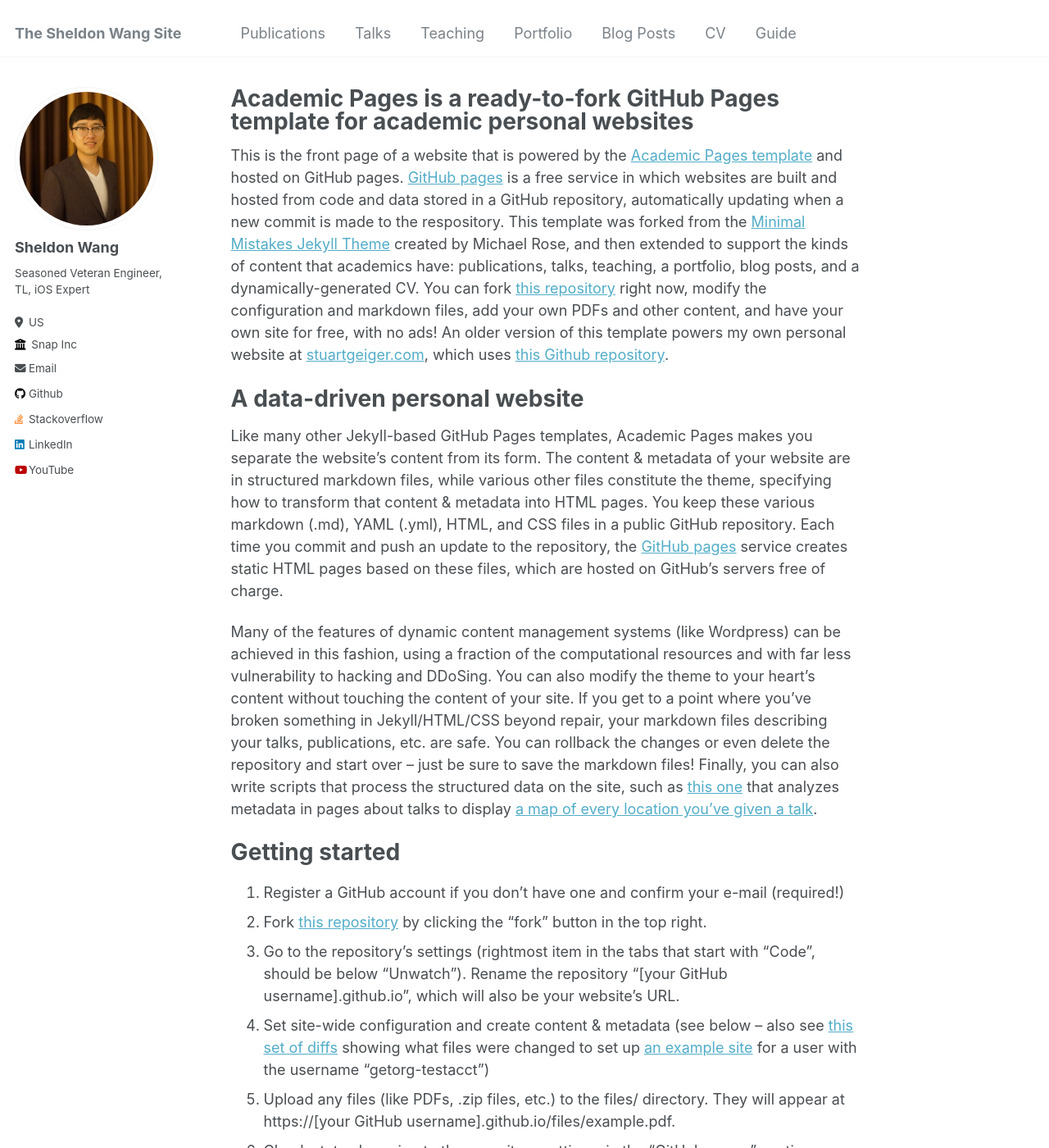
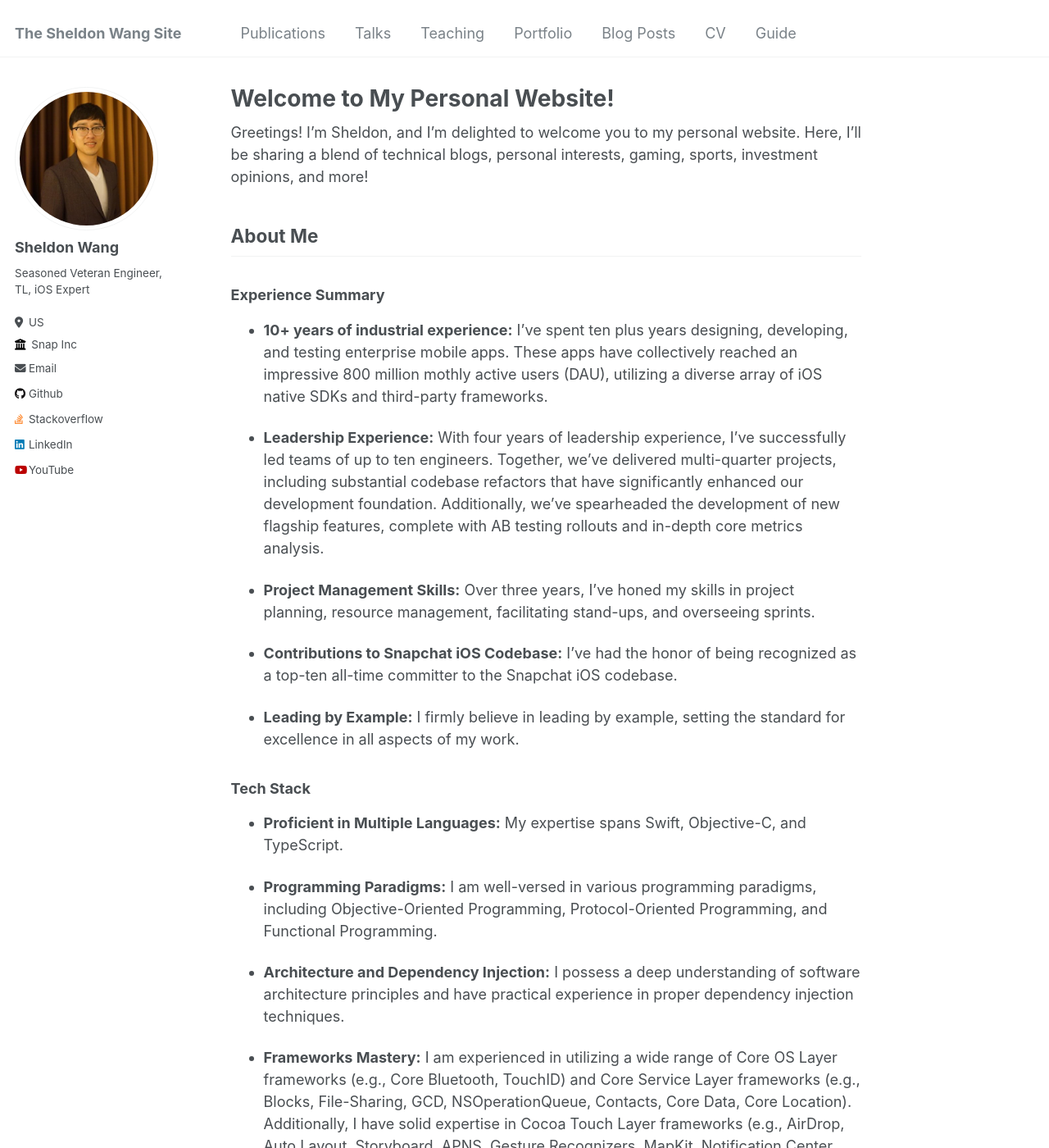
Before and after one commit to SheldonWangRJT/SheldonWangRJT.Github.io, a Jekyll site: the page built from _pages/about.md, in a window 1280 px wide and 1400 px high. Shown: the whole window at 82% size. Built offline with Jekyll 4.4.1, drawn with Linux system fonts in a browser that asks for light colours; some of the changed text lies outside the part shown.

Commit message:
about 0.1

```diff
--- a/_pages/about.md
+++ b/_pages/about.md
@@ -1,49 +1,38 @@
 ---
 permalink: /
-title: "Academic Pages is a ready-to-fork GitHub Pages template for academic personal websites"
+title: "Welcome to My Personal Website!"
 author_profile: true
 redirect_from:
   - /about/
   - /about.html
 ---
 
-This is the front page of a website that is powered by the [Academic Pages template](https://github.com/academicpages/academicpages.github.io) and hosted on GitHub pages. [GitHub pages](https://pages.github.com) is a free service in which websites are built and hosted from code and data stored in a GitHub repository, automatically updating when a new commit is made to the respository. This template was forked from the [Minimal Mistakes Jekyll Theme](https://mmistakes.github.io/minimal-mistakes/) created by Michael Rose, and then extended to support the kinds of content that academics have: publications, talks, teaching, a portfolio, blog posts, and a dynamically-generated CV. You can fork [this repository](https://github.com/academicpages/academicpages.github.io) right now, modify the configuration and markdown files, add your own PDFs and other content, and have your own site for free, with no ads! An older version of this template powers my own personal website at [stuartgeiger.com](http://stuartgeiger.com), which uses [this Github repository](https://github.com/staeiou/staeiou.github.io).
+Greetings! I'm Sheldon, and I'm delighted to welcome you to my personal website. Here, I'll be sharing a blend of technical blogs, personal interests, gaming, sports, investment opinions, and more!
 
-A data-driven personal website
-======
-Like many other Jekyll-based GitHub Pages templates, Academic Pages makes you separate the website's content from its form. The content & metadata of your website are in structured markdown files, while various other files constitute the theme, specifying how to transform that content & metadata into HTML pages. You keep these various markdown (.md), YAML (.yml), HTML, and CSS files in a public GitHub repository. Each time you commit and push an update to the repository, the [GitHub pages](https://pages.github.com/) service creates static HTML pages based on these files, which are hosted on GitHub's servers free of charge.
+## About Me
 
-Many of the features of dynamic content management systems (like Wordpress) can be achieved in this fashion, using a fraction of the computational resources and with far less vulnerability to hacking and DDoSing. You can also modify the theme to your heart's content without touching the content of your site. If you get to a point where you've broken something in Jekyll/HTML/CSS beyond repair, your markdown files describing your talks, publications, etc. are safe. You can rollback the changes or even delete the repository and start over -- just be sure to save the markdown files! Finally, you can also write scripts that process the structured data on the site, such as [this one](https://github.com/academicpages/academicpages.github.io/blob/master/talkmap.ipynb) that analyzes metadata in pages about talks to display [a map of every location you've given a talk](https://academicpages.github.io/talkmap.html).
+### Experience Summary
 
-Getting started
-======
-1. Register a GitHub account if you don't have one and confirm your e-mail (required!)
-1. Fork [this repository](https://github.com/academicpages/academicpages.github.io) by clicking the "fork" button in the top right.
-1. Go to the repository's settings (rightmost item in the tabs that start with "Code", should be below "Unwatch"). Rename the repository "[your GitHub username].github.io", which will also be your website's URL.
-1. Set site-wide configuration and create content & metadata (see below -- also see [this set of diffs](http://archive.is/3TPas) showing what files were changed to set up [an example site](https://getorg-testacct.github.io) for a user with the username "getorg-testacct")
-1. Upload any files (like PDFs, .zip files, etc.) to the files/ directory. They will appear at https://[your GitHub username].github.io/files/example.pdf.
-1. Check status by going to the repository settings, in the "GitHub pages" section
+- **10+ years of industrial experience:** I've spent ten plus years designing, developing, and testing enterprise mobile apps. These apps have collectively reached an impressive 800 million mothly active users (DAU), utilizing a diverse array of iOS native SDKs and third-party frameworks.
 
-Site-wide configuration
-------
-The main configuration file for the site is in the base directory in [_config.yml](https://github.com/academicpages/academicpages.github.io/blob/master/_config.yml), which defines the content in the sidebars and other site-wide features. You will need to replace the default variables with ones about yourself and your site's github repository. The configuration file for the top menu is in [_data/navigation.yml](https://github.com/academicpages/academicpages.github.io/blob/master/_data/navigation.yml). For example, if you don't have a portfolio or blog posts, you can remove those items from that navigation.yml file to remove them from the header.
+- **Leadership Experience:** With four years of leadership experience, I've successfully led teams of up to ten engineers. Together, we've delivered multi-quarter projects, including substantial codebase refactors that have significantly enhanced our development foundation. Additionally, we've spearheaded the development of new flagship features, complete with AB testing rollouts and in-depth core metrics analysis.
 
-Create content & metadata
-------
-For site content, there is one markdown file for each type of content, which are stored in directories like _publications, _talks, _posts, _teaching, or _pages. For example, each talk is a markdown file in the [_talks directory](https://github.com/academicpages/academicpages.github.io/tree/master/_talks). At the top of each markdown file is structured data in YAML about the talk, which the theme will parse to do lots of cool stuff. The same structured data about a talk is used to generate the list of talks on the [Talks page](https://academicpages.github.io/talks), each [individual page](https://academicpages.github.io/talks/2012-03-01-talk-1) for specific talks, the talks section for the [CV page](https://academicpages.github.io/cv), and the [map of places you've given a talk](https://academicpages.github.io/talkmap.html) (if you run this [python file](https://github.com/academicpages/academicpages.github.io/blob/master/talkmap.py) or [Jupyter notebook](https://github.com/academicpages/academicpages.github.io/blob/master/talkmap.ipynb), which creates the HTML for the map based on the contents of the _talks directory).
+- **Project Management Skills:** Over three years, I've honed my skills in project planning, resource management, facilitating stand-ups, and overseeing sprints.
 
-**Markdown generator**
+- **Contributions to Snapchat iOS Codebase:** I've had the honor of being recognized as a top-ten all-time committer to the Snapchat iOS codebase.
 
-I have also created [a set of Jupyter notebooks](https://github.com/academicpages/academicpages.github.io/tree/master/markdown_generator
-) that converts a CSV containing structured data about talks or presentations into individual markdown files that will be properly formatted for the Academic Pages template. The sample CSVs in that directory are the ones I used to create my own personal website at stuartgeiger.com. My usual workflow is that I keep a spreadsheet of my publications and talks, then run the code in these notebooks to generate the markdown files, then commit and push them to the GitHub repository.
+- **Leading by Example:** I firmly believe in leading by example, setting the standard for excellence in all aspects of my work.
 
-How to edit your site's GitHub repository
-------
-Many people use a git client to create files on their local computer and then push them to GitHub's servers. If you are not familiar with git, you can directly edit these configuration and markdown files directly in the github.com interface. Navigate to a file (like [this one](https://github.com/academicpages/academicpages.github.io/blob/master/_talks/2012-03-01-talk-1.md) and click the pencil icon in the top right of the content preview (to the right of the "Raw | Blame | History" buttons). You can delete a file by clicking the trashcan icon to the right of the pencil icon. You can also create new files or upload files by navigating to a directory and clicking the "Create new file" or "Upload files" buttons.
+### Tech Stack
 
-Example: editing a markdown file for a talk
-![Editing a markdown file for a talk](/images/editing-talk.png)
+- **Proficient in Multiple Languages:** My expertise spans Swift, Objective-C, and TypeScript.
 
-For more info
-------
-More info about configuring Academic Pages can be found in [the guide](https://academicpages.github.io/markdown/). The [guides for the Minimal Mistakes theme](https://mmistakes.github.io/minimal-mistakes/docs/configuration/) (which this theme was forked from) might also be helpful.
+- **Programming Paradigms:** I am well-versed in various programming paradigms, including Objective-Oriented Programming, Protocol-Oriented Programming, and Functional Programming.
+
+- **Architecture and Dependency Injection:** I possess a deep understanding of software architecture principles and have practical experience in proper dependency injection techniques.
+
+- **Frameworks Mastery:** I am experienced in utilizing a wide range of Core OS Layer frameworks (e.g., Core Bluetooth, TouchID) and Core Service Layer frameworks (e.g., Blocks, File-Sharing, GCD, NSOperationQueue, Contacts, Core Data, Core Location). Additionally, I have solid expertise in Cocoa Touch Layer frameworks (e.g., AirDrop, Auto Layout, Storyboard, APNS, Gesture Recognizers, MapKit, Notification Center, UIKit) and hardware-related APIs (e.g., Accelerometer, Sensor, Camera).
+
+- **Testing and Analysis:** I excel in writing comprehensive unit and automation tests. Moreover, I have a strong command of SQL big query for in-depth analysis of metrics, enabling operational excellence and informed feature rollouts.
+
+- **Tools of the Trade:** I am proficient in utilizing a variety of tools including Xcode, VSCode, Github, livegrep, macOS terminal, and bash scripting.
```
Also changed, not shown: README.md (+44 -0 lines).
